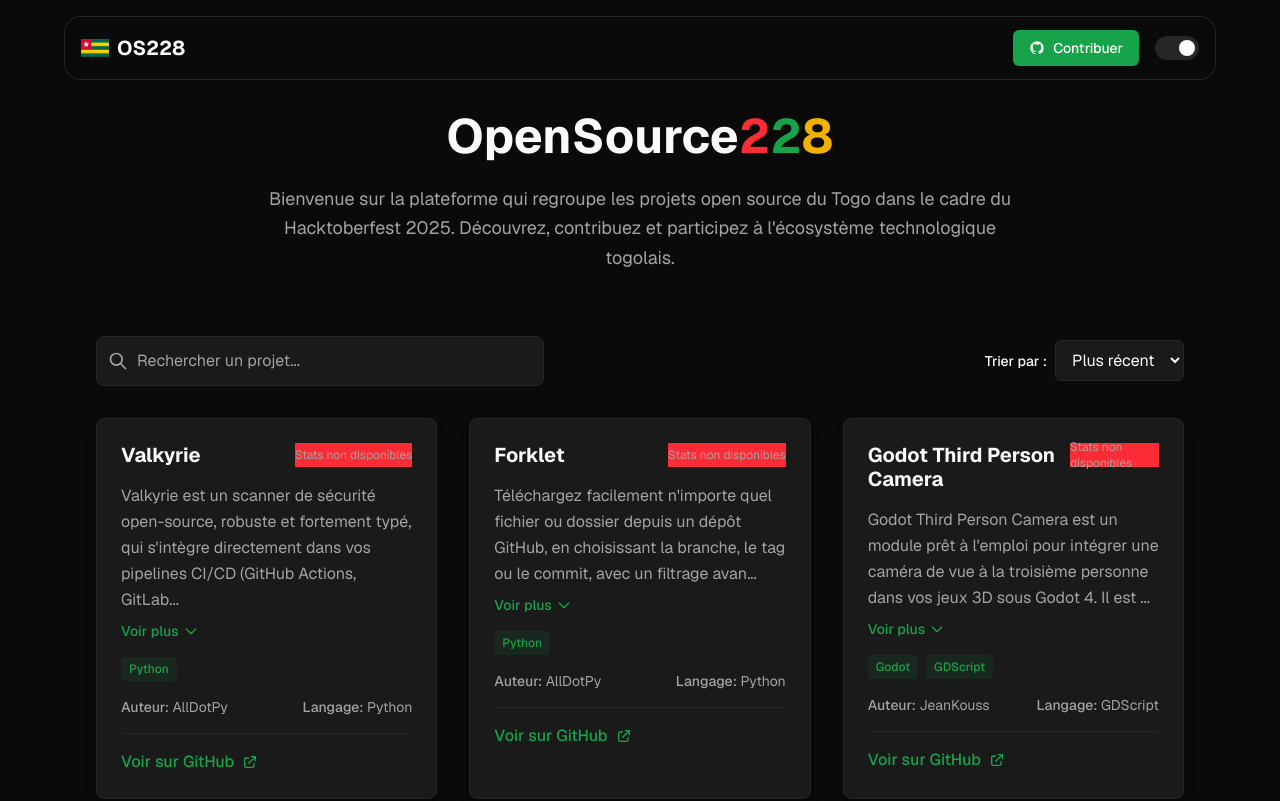
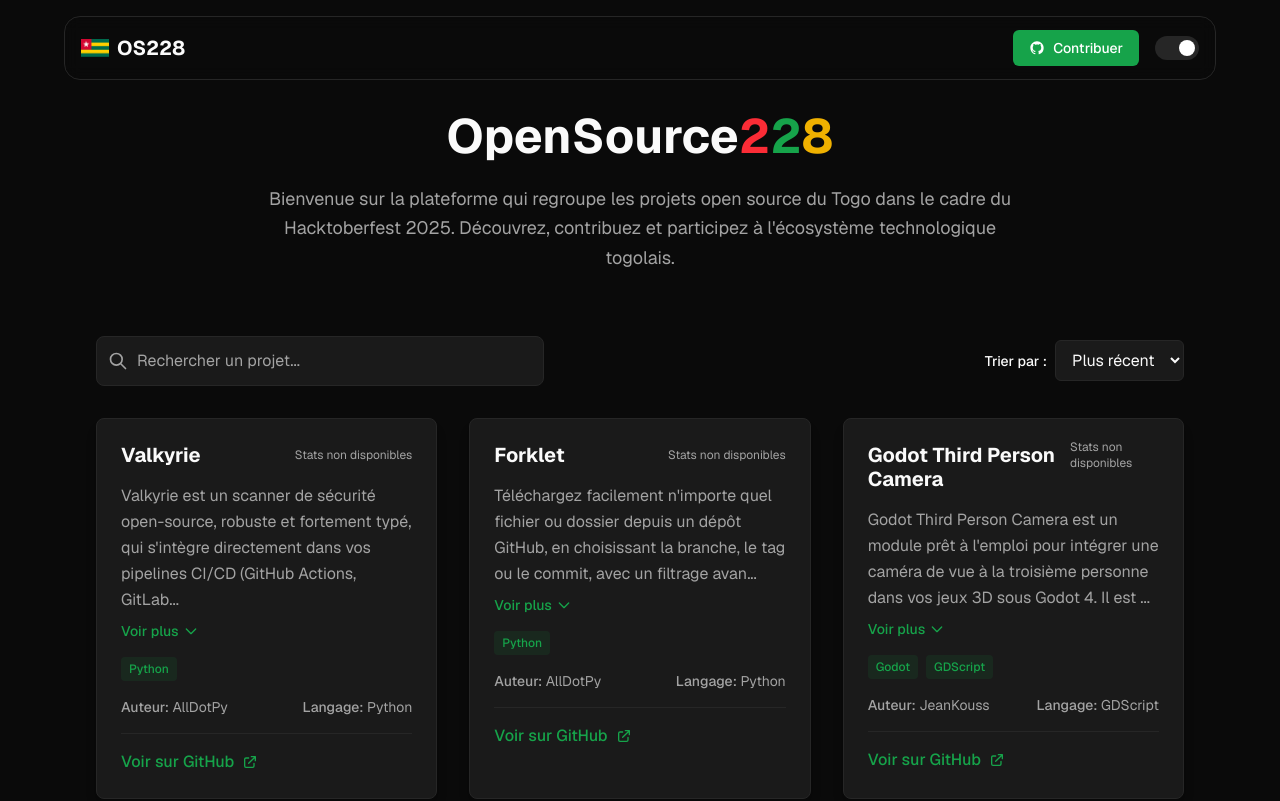
Before and after one commit to IlemLembo/os228, a Next.js app: page / in a window 1280 px wide. Shown: the top 801 px of the page. Built offline with nearby package versions, Linux system fonts and the light colour scheme; no server answers.

Commit message:
fix: remove red background i put for debug

```diff
--- a/components/ProjectCard.tsx
+++ b/components/ProjectCard.tsx
@@ -25,7 +25,7 @@
         <h3 className="text-xl font-bold leading-6 text-card-foreground">
           {project.name}
         </h3>
-        <div className="flex h-6 bg-red-500 items-center gap-3 text-muted-foreground text-sm">
+        <div className="flex h-6  items-center gap-3 text-muted-foreground text-sm">
           {loading ? (
             <div className="flex items-center gap-2">
               <div className="w-4 h-4 border-2 border-primary border-t-transparent rounded-full animate-spin"></div>
```
